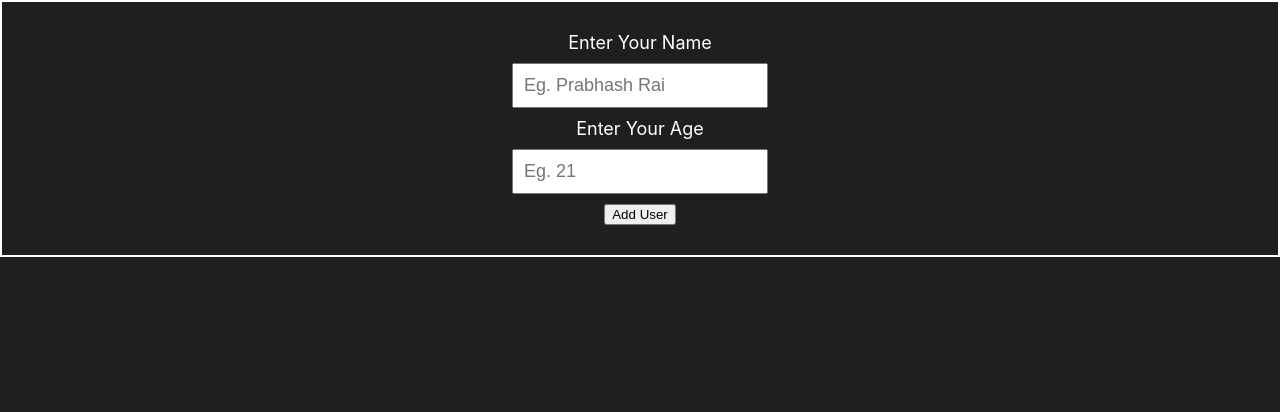
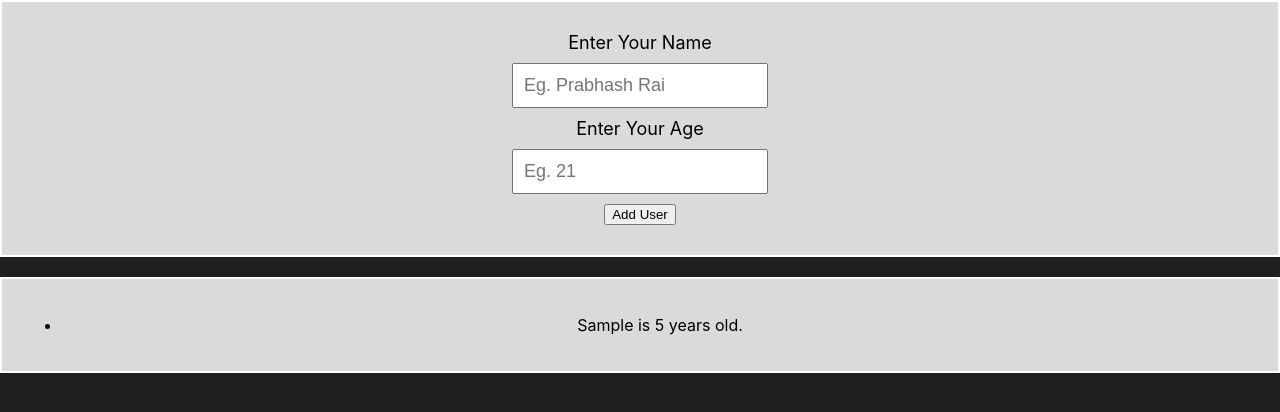
Before and after one commit to prabhashrai02/form, a React (Create React App) app: page / in a window 1280 px wide. Both pictures are taken after typing "Sample", "5" into the empty fields and a click on the button "Add User". Shown: the top 412 px of the page. Built offline with nearby package versions, Linux system fonts and the light colour scheme.

Commit message:
connected users list to display

```diff
--- a/src/Component/AddMember/AddMember.css
+++ b/src/Component/AddMember/AddMember.css
@@ -6,7 +6,7 @@
 
 .form_input label {
     font-size: large;
-    color: white;
+    color: black;
     padding: 10px;
 }
 
--- a/src/Component/AddMember/AddMember.js
+++ b/src/Component/AddMember/AddMember.js
@@ -4,7 +4,7 @@ import './AddMember.css';
 import Card from '../Card/Card';
 import Button from '../Button/Button';
 
-const AddMember = () => {
+const AddMember = (props) => {
     const [enteredUsername, setenteredUsername] = useState('');
     const [enteredAge, setenteredAge] = useState('');
 
@@ -15,9 +15,16 @@ const AddMember = () => {
             return;
         }
 
+        const data = {
+            name: enteredUsername,
+            age: enteredAge,
+        }
+
         setenteredAge('');
         setenteredUsername('');
-        console.log(enteredUsername, enteredAge);
+
+        // console.log(data);
+        props.onadduser(data);
     }
 
     const ChangeUsername = (event) => {
--- a/src/Component/Card/Card.css
+++ b/src/Component/Card/Card.css
@@ -1,4 +1,5 @@
 .card {
     border: 2px solid white;
     padding: 20px;
+    background-color: #dadada;
 }
--- a/src/Component/Homepage/Homepage.js
+++ b/src/Component/Homepage/Homepage.js
@@ -1,12 +1,27 @@
+import React, {useState} from 'react';
 import AddMember from '../AddMember/AddMember';
 import MembersList from '../MembersList/MembersList';
 import './Homepage.css';
 
 const Homepage = () => {
+    const [adddata, setadddata] = useState([]);
+
+    const addUserHandler = (enteredUserData) => {
+        const userData = {
+            ...enteredUserData,
+            id: Math.random().toString(),
+        }
+
+        setadddata((prevData) => {
+            return [userData, ...prevData];
+        });
+    };
+
     return (
         <div className="Homepage">
-            <AddMember />
-            <MembersList />
+            <AddMember onadduser= {addUserHandler}/>
+            <br></br>
+            <MembersList users={adddata} />
         </div>
     )
 }
--- a/src/Component/MembersList/MembersList.css
+++ b/src/Component/MembersList/MembersList.css
@@ -0,0 +1,3 @@
+.li {
+    color: azure;
+}
--- a/src/Component/MembersList/MembersList.js
+++ b/src/Component/MembersList/MembersList.js
@@ -1,10 +1,17 @@
 import './MembersList.css';
+import Card from '../Card/Card';
 
-const MembersList = () => {
+const MembersList = (props) => {
+
     return (
-        <div>
-        </div>
-    )
-}
+        <Card>
+            <ul>
+                {props.users.map(user =>(
+                    <li>{user.name} is {user.age} years old.</li>
+                ))}
+            </ul>
+        </Card>
+    );
+};
 
 export default MembersList;
```
